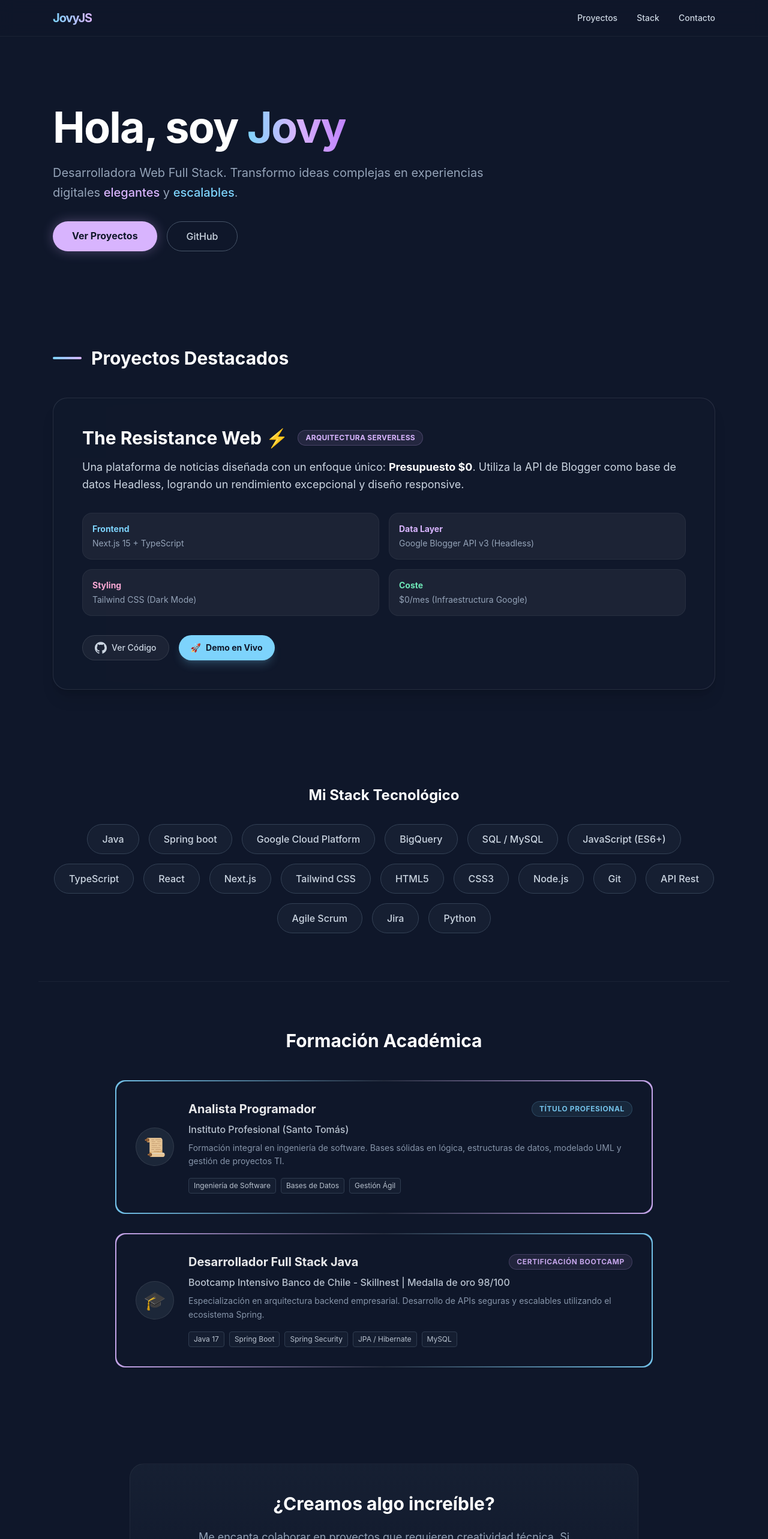
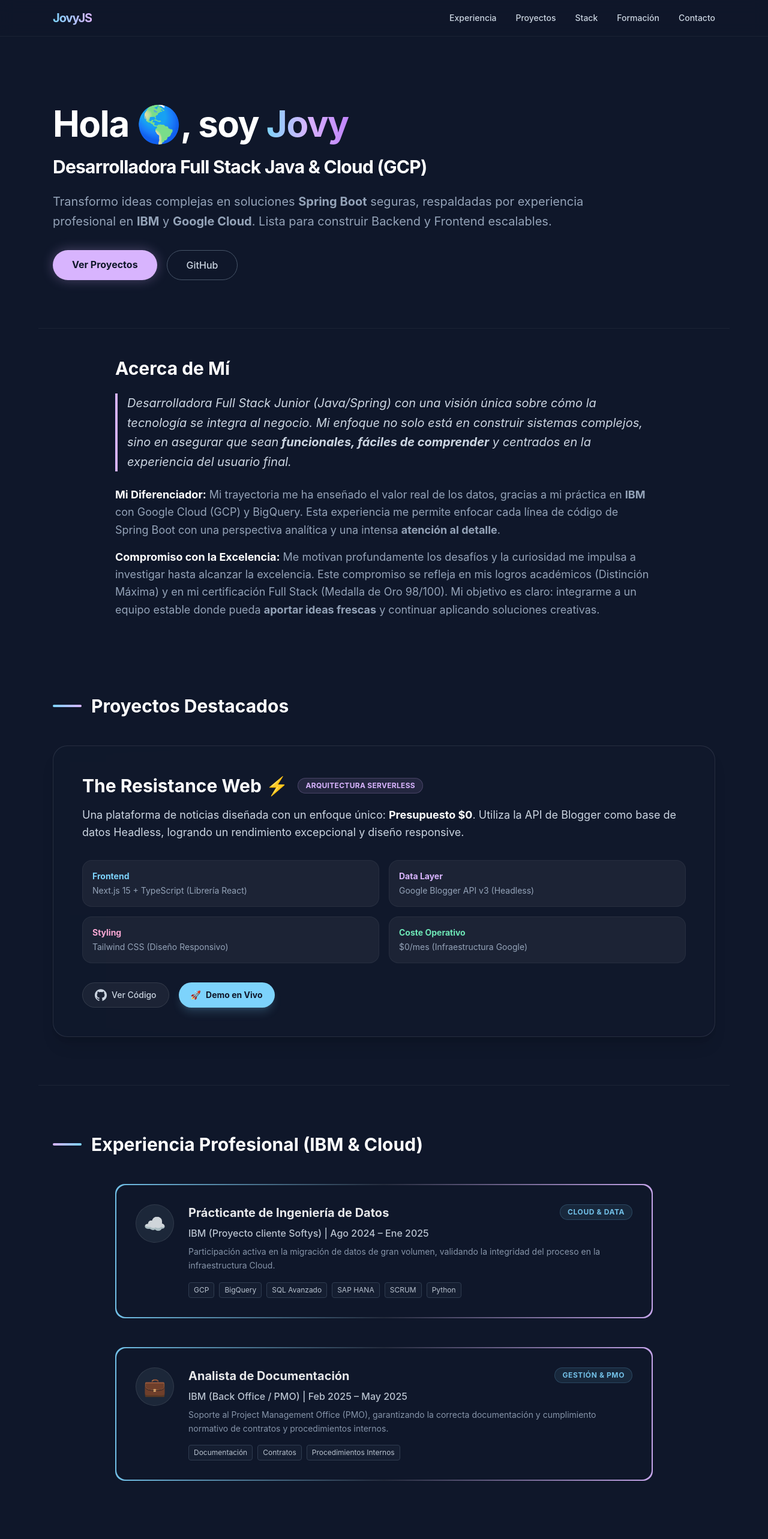
Before and after one commit to jovyscript/portafolio-jovyjs, a React (Vite) app: page / in a window 1280 px wide. Shown: the top 2566 px of the page at 60% size. Built offline with nearby package versions, Linux system fonts and the light colour scheme.

Commit message:
se añaden las secciones: Acerca de mí y Experiencia Profesional

```diff
--- a/src/App.tsx
+++ b/src/App.tsx
@@ -1,11 +1,90 @@
 import { useState } from "react";
+
+// Componente para una tarjeta de experiencia/formación con efecto hover
+const Card = ({
+  icon,
+  title,
+  subtitle,
+  date,
+  description,
+  tags,
+  link,
+  distinction,
+}: any) => (
+  <div className="relative group p-[2px] rounded-2xl bg-gradient-to-r from-jovy-celeste via-white/10 to-jovy-lila opacity-90 hover:opacity-100 transition-all duration-300 hover:shadow-[0_0_30px_rgba(125,211,252,0.15)]">
+    <div className="bg-slate-900 rounded-2xl p-6 md:p-8 flex flex-col md:flex-row items-start gap-6 relative h-full">
+      {/* Icono */}
+      <div className="flex-shrink-0 w-16 h-16 bg-slate-800 rounded-full flex items-center justify-center border border-white/10 group-hover:scale-110 group-hover:bg-jovy-celeste/20 group-hover:border-jovy-celeste/50 transition-all duration-300">
+        <span className="text-3xl">{icon}</span>
+      </div>
+
+      {/* Detalles */}
+      <div className="flex-1 text-center md:text-left">
+        <div className="flex flex-col md:flex-row md:justify-between md:items-start mb-2">
+          <h3 className="text-xl font-bold text-white group-hover:text-jovy-celeste transition-colors">
+            {title}
+          </h3>
+          <span className="inline-block px-3 py-1 bg-jovy-celeste/10 text-jovy-celeste text-xs font-bold border border-jovy-celeste/20 rounded-full mt-2 md:mt-0 uppercase tracking-wider">
+            {distinction || date}
+          </span>
+        </div>
+        <p className="text-slate-300 font-medium mb-2">{subtitle}</p>
+        <p className="text-slate-400 text-sm leading-relaxed mb-4">
+          {description}
+        </p>
+
+        {/* Badges */}
+        {tags && (
+          <div className="flex flex-wrap gap-2 justify-center md:justify-start">
+            {/* Corrección de 'tag' implícitamente 'any' */}
+            {tags.map((tag: string) => (
+              <span
+                key={tag}
+                className="px-2 py-1 text-xs text-slate-300 bg-slate-800/50 rounded border border-slate-700"
+              >
+                {tag}
+              </span>
+            ))}
+          </div>
+        )}
+        {/* Link */}
+        {link && (
+          <a
+            href={link}
+            target="_blank"
+            rel="noopener noreferrer"
+            className="mt-4 inline-block text-jovy-lila hover:text-white transition text-sm font-medium"
+          >
+            Ver Proyecto →
+          </a>
+        )}
+      </div>
+    </div>
+  </div>
+);
 
 function App() {
   const [isMenuOpen, setIsMenuOpen] = useState(false);
 
+  // Definición de colores para Tailwind (asumiendo que estos se cargan)
+  const customColors = {
+    "jovy-bg": "#0f172a",
+    "jovy-lila": "#d8b4fe",
+    "jovy-celeste": "#7dd3fc",
+  };
+
+  // Corrección para el error de propiedades desconocidas en 'style'
+  const rootStyle = {
+    "--color-jovy-bg": customColors["jovy-bg"],
+    "--color-jovy-lila": customColors["jovy-lila"],
+    "--color-jovy-celeste": customColors["jovy-celeste"],
+  } as React.CSSProperties; // Usamos un Type Assertion más específico
+
   return (
-    // Usamos tu fondo oscuro base, pero con selección de texto lila
-    <div className="min-h-screen font-sans bg-jovy-bg text-slate-300 selection:bg-jovy-lila selection:text-slate-900">
+    <div
+      style={rootStyle}
+      className="min-h-screen font-sans bg-jovy-bg text-slate-300 selection:bg-jovy-lila selection:text-slate-900"
+    >
       {/* --- NAV --- */}
       <nav className="fixed w-full backdrop-blur-md bg-jovy-bg/80 border-b border-white/5 z-50">
         <div className="max-w-6xl mx-auto px-6 py-4 flex justify-between items-center">
@@ -16,6 +95,12 @@ function App() {
 
           {/* Menu Desktop */}
           <div className="hidden md:flex space-x-8 text-sm font-medium">
+            <a
+              href="#experiencia"
+              className="hover:text-jovy-celeste transition-colors duration-300"
+            >
+              Experiencia
+            </a>
             <a
               href="#proyectos"
               className="hover:text-jovy-lila transition-colors duration-300"
@@ -29,8 +114,14 @@ function App() {
               Stack
             </a>
             <a
+              href="#formacion"
+              className="hover:text-jovy-lila transition-colors duration-300"
+            >
+              Formación
+            </a>
+            <a
               href="#contacto"
-              className="hover:text-jovy-lila transition-colors duration-300"
+              className="hover:text-jovy-celeste transition-colors duration-300"
             >
               Contacto
             </a>
@@ -49,11 +140,32 @@ function App() {
         {isMenuOpen && (
           <div className="md:hidden bg-jovy-bg border-b border-white/5 p-4 space-y-4 text-center">
             <a
+              href="#experiencia"
+              className="block hover:text-jovy-celeste"
+              onClick={() => setIsMenuOpen(false)}
+            >
+              Experiencia
+            </a>
+            <a
               href="#proyectos"
               className="block hover:text-jovy-lila"
               onClick={() => setIsMenuOpen(false)}
             >
               Proyectos
+            </a>
+            <a
+              href="#habilidades"
+              className="block hover:text-jovy-celeste"
+              onClick={() => setIsMenuOpen(false)}
+            >
+              Stack
+            </a>
+            <a
+              href="#formacion"
+              className="block hover:text-jovy-lila"
+              onClick={() => setIsMenuOpen(false)}
+            >
+              Formación
             </a>
             <a
               href="#contacto"
@@ -65,21 +177,24 @@ function App() {
           </div>
         )}
       </nav>
-
-      {/* --- HERO SECTION --- */}
+      {/* --- HERO SECTION (ACTUALIZADO) --- */}
       <header className="pt-44 pb-20 px-6 max-w-6xl mx-auto">
-        <div className="max-w-3xl">
-          <h1 className="text-5xl md:text-7xl font-bold text-white mb-6 tracking-tight">
-            Hola, soy{" "}
+        <div className="max-w-4xl">
+          <h1 className="text-4xl md:text-6xl font-bold text-white mb-6 tracking-tight">
+            Hola 🌎, soy{" "}
             <span className="text-transparent bg-clip-text bg-gradient-to-r from-jovy-celeste via-jovy-lila to-purple-400">
               Jovy
             </span>
           </h1>
+
+          <h2 className="text-2xl md:text-3xl font-bold text-white mb-6 tracking-tight">
+            Desarrolladora Full Stack Java & Cloud (GCP)
+          </h2>
           <p className="text-xl text-slate-400 mb-8 leading-relaxed">
-            Desarrolladora Web Full Stack. Transformo ideas complejas en
-            experiencias digitales{" "}
-            <span className="text-jovy-lila font-medium">elegantes</span> y{" "}
-            <span className="text-jovy-celeste font-medium">escalables</span>.
+            Transformo ideas complejas en soluciones{" "}
+            <strong>Spring Boot</strong> seguras, respaldadas por experiencia
+            profesional en <strong>IBM</strong> y <strong>Google Cloud</strong>.
+            Lista para construir Backend y Frontend escalables.
           </p>
           <div className="flex flex-wrap gap-4">
             {/* Botón Principal Lila Pastel */}
@@ -101,20 +216,59 @@ function App() {
           </div>
         </div>
       </header>
+      {/* // --- SECCIÓN ACERCA DE MÍ --- */}
+      <section
+        id="acerca-de"
+        className="py-12 px-6 max-w-6xl mx-auto border-t border-white/5"
+      >
+        <div className="max-w-4xl mx-auto">
+          <h2 className="text-3xl font-bold text-white mb-6">Acerca de Mí</h2>
 
-      {/* --- PROYECTOS --- */}
+          {/* Párrafo 1: Visión y Filosofía (Con borde lateral)*/}
+          <p className="text-xl text-slate-300 leading-relaxed border-l-4 border-jovy-lila pl-4 italic">
+            Desarrolladora Full Stack Junior (Java/Spring) con una visión única
+            sobre cómo la tecnología se integra al negocio. Mi enfoque no solo
+            está en construir sistemas complejos, sino en asegurar que sean
+            <strong> funcionales, fáciles de comprender</strong> y centrados en
+            la experiencia del usuario final.
+          </p>
+
+          {/* Párrafo 2: El Diferenciador (IBM/Cloud)*/}
+          <p className="text-lg text-slate-400 leading-relaxed mt-6">
+            <strong className="text-white">Mi Diferenciador:</strong> Mi
+            trayectoria me ha enseñado el valor real de los datos, gracias a mi
+            práctica en <strong>IBM</strong> con Google Cloud (GCP) y BigQuery.
+            Esta experiencia me permite enfocar cada línea de código de Spring
+            Boot con una perspectiva analítica y una intensa{" "}
+            <strong> atención al detalle</strong>.
+          </p>
+
+          {/* Párrafo 3: Compromiso y Metas (Excelencia)*/}
+          <p className="text-lg text-slate-400 leading-relaxed mt-4">
+            <strong className="text-white">
+              Compromiso con la Excelencia:
+            </strong>{" "}
+            Me motivan profundamente los desafíos y la curiosidad me impulsa a
+            investigar hasta alcanzar la excelencia. Este compromiso se refleja
+            en mis logros académicos (Distinción Máxima) y en mi certificación
+            Full Stack (Medalla de Oro 98/100). Mi objetivo es claro: integrarme
+            a un equipo estable donde pueda{" "}
+            <strong>aportar ideas frescas</strong> y continuar aplicando
+            soluciones creativas.
+          </p>
+        </div>
+      </section>
+      {/* --- PROYECTOS (Mantenido y Titulado) --- */}
       <section id="proyectos" className="py-20 px-6 max-w-6xl mx-auto">
         <div className="flex items-center mb-12">
-          {/* Línea decorativa celeste */}
           <span className="w-12 h-1 bg-gradient-to-r from-jovy-celeste to-jovy-lila mr-4 rounded-full"></span>
           <h2 className="text-3xl font-bold text-white">
             Proyectos Destacados
           </h2>
         </div>
 
-        {/* TARJETA DEL PROYECTO ESTRELLA */}
+        {/* TARJETA DEL PROYECTO ESTRELLA (PLATAFORMA DE NOTICIAS) */}
         <div className="group relative bg-slate-900/50 border border-white/10 rounded-3xl overflow-hidden hover:border-jovy-lila/50 transition-all duration-500 shadow-xl">
-          {/* Glow effect detrás de la tarjeta */}
           <div className="absolute -inset-1 bg-gradient-to-r from-jovy-celeste to-jovy-lila opacity-10 group-hover:opacity-20 blur transition duration-500"></div>
 
           <div className="relative p-8 md:p-12 bg-slate-900/90 h-full rounded-3xl">
@@ -136,14 +290,14 @@ function App() {
                   logrando un rendimiento excepcional y diseño responsive.
                 </p>
 
-                {/* Arquitectura Grid - Estilo más suave */}
+                {/* Arquitectura Grid */}
                 <div className="grid grid-cols-1 md:grid-cols-2 gap-4 mb-8">
                   <div className="bg-white/5 p-4 rounded-2xl border border-white/5 hover:border-jovy-celeste/30 transition">
                     <h4 className="text-jovy-celeste text-sm font-bold mb-1">
                       Frontend
                     </h4>
                     <p className="text-sm text-slate-400">
-                      Next.js 15 + TypeScript
+                      Next.js 15 + TypeScript (Librería React)
                     </p>
                   </div>
                   <div className="bg-white/5 p-4 rounded-2xl border border-white/5 hover:border-jovy-lila/30 transition">
@@ -159,12 +313,12 @@ function App() {
                       Styling
                     </h4>
                     <p className="text-sm text-slate-400">
-                      Tailwind CSS (Dark Mode)
+                      Tailwind CSS (Diseño Responsivo)
                     </p>
                   </div>
                   <div className="bg-white/5 p-4 rounded-2xl border border-white/5 hover:border-emerald-300/30 transition">
                     <h4 className="text-emerald-300 text-sm font-bold mb-1">
-                      Coste
+                      Coste Operativo
                     </h4>
                     <p className="text-sm text-slate-400">
                       $0/mes (Infraestructura Google)
@@ -206,7 +360,51 @@ function App() {
           </div>
         </div>
       </section>
+      {/* --- EXPERIENCIA PROFESIONAL (NUEVA SECCIÓN) --- */}
+      <section
+        id="experiencia"
+        className="py-20 px-6 max-w-6xl mx-auto border-t border-white/5"
+      >
+        <div className="flex items-center mb-12">
+          <span className="w-12 h-1 bg-gradient-to-r from-jovy-lila to-jovy-celeste mr-4 rounded-full"></span>
+          <h2 className="text-3xl font-bold text-white">
+            Experiencia Profesional (IBM & Cloud)
+          </h2>
+        </div>
 
+        <div className="max-w-4xl mx-auto space-y-12">
+          {/* Tarjeta IBM - Prácticante de Ingeniería de Datos */}
+          <Card
+            icon="☁️"
+            title="Prácticante de Ingeniería de Datos"
+            subtitle="IBM (Proyecto cliente Softys) | Ago 2024 – Ene 2025"
+            distinction="Cloud & Data"
+            description="Participación activa en la migración de datos de gran volumen, validando la integridad del proceso en la infraestructura Cloud."
+            tags={[
+              "GCP",
+              "BigQuery",
+              "SQL Avanzado",
+              "SAP HANA",
+              "SCRUM",
+              "Python",
+            ]}
+            date={null}
+            link={null}
+          />
+
+          {/* Tarjeta IBM - Analista de Documentación */}
+          <Card
+            icon="💼"
+            title="Analista de Documentación"
+            subtitle="IBM (Back Office / PMO) | Feb 2025 – May 2025"
+            distinction="Gestión & PMO"
+            description="Soporte al Project Management Office (PMO), garantizando la correcta documentación y cumplimiento normativo de contratos y procedimientos internos."
+            tags={["Documentación", "Contratos", "Procedimientos Internos"]}
+            date={null}
+            link={null}
+          />
+        </div>
+      </section>
       {/* --- SKILLS --- */}
       <section id="habilidades" className="py-20 px-6 max-w-6xl mx-auto">
         <h2 className="text-2xl font-bold text-white mb-8 text-center">
@@ -214,25 +412,24 @@ function App() {
         </h2>
         <div className="flex flex-wrap justify-center gap-4">
           {[
-            "Java",
-            "Spring boot",
-            "Google Cloud Platform",
+            "Java (Spring Boot)",
+            "API REST",
+            "GCP (Google Cloud)",
             "BigQuery",
+            "Next.js",
+            "TypeScript",
+            "Tailwind CSS",
             "SQL / MySQL",
+            "JPA / Hibernate",
             "JavaScript (ES6+)",
-            "TypeScript",
             "React",
-            "Next.js",
-            "Tailwind CSS",
-            "HTML5",
-            "CSS3",
-            "Node.js",
-            "Git",
-            "API Rest",
             "Agile Scrum",
-            "Jira",
-            "Python"
-          ].map((skill) => (
+            "Git / GitHub",
+            "Python",
+          ].map(
+            (
+              skill: string // Corrección de 'skill' implícitamente 'any'
+            ) => (
               <div
                 key={skill}
                 className="px-6 py-3 bg-slate-800/50 rounded-full border border-slate-700 hover:border-jovy-lila hover:bg-slate-800 transition-all duration-300 cursor-default hover:shadow-[0_0_15px_rgba(216,180,254,0.2)]"
@@ -241,20 +438,20 @@ function App() {
                   {skill}
                 </span>
               </div>
-          ))}
+            )
+          )}
         </div>
       </section>
-
-{/* --- FORMACIÓN & CERTIFICACIONES (Diseño Unificado) --- */}
+      {/* --- FORMACIÓN & CERTIFICACIONES (ACTUALIZADO) --- */}
       <section className="py-20 px-6 max-w-6xl mx-auto border-t border-white/5">
-        <h2 className="text-3xl font-bold text-white mb-12 text-center">Formación Académica</h2>
+        <h2 className="text-3xl font-bold text-white mb-12 text-center">
+          Formación Académica
+        </h2>
 
         <div className="max-w-4xl mx-auto space-y-8">
-
           {/* 1. Título de Analista Programador */}
           <div className="relative group p-[2px] rounded-2xl bg-gradient-to-r from-jovy-celeste via-white/10 to-jovy-lila opacity-90 hover:opacity-100 transition-all duration-300 hover:shadow-[0_0_30px_rgba(125,211,252,0.15)]">
             <div className="bg-slate-900 rounded-2xl p-6 md:p-8 flex flex-col md:flex-row items-center gap-6 relative h-full">
-
               {/* Icono */}
               <div className="flex-shrink-0 w-16 h-16 bg-slate-800 rounded-full flex items-center justify-center border border-white/10 group-hover:scale-110 group-hover:bg-jovy-celeste/20 group-hover:border-jovy-celeste/50 transition-all duration-300">
                 <span className="text-3xl">📜</span>
@@ -263,21 +460,33 @@ function App() {
               {/* Detalles */}
               <div className="flex-1 text-center md:text-left">
                 <div className="flex flex-col md:flex-row md:justify-between md:items-center mb-2">
-                  <h3 className="text-xl font-bold text-white group-hover:text-jovy-celeste transition-colors">Analista Programador</h3>
+                  <h3 className="text-xl font-bold text-white group-hover:text-jovy-celeste transition-colors">
+                    Analista Programador
+                  </h3>
                   <span className="inline-block px-3 py-1 bg-jovy-celeste/10 text-jovy-celeste text-xs font-bold border border-jovy-celeste/20 rounded-full mt-2 md:mt-0 uppercase tracking-wider">
                     Título Profesional
                   </span>
                 </div>
-                <p className="text-slate-300 font-medium mb-2">Instituto Profesional (Santo Tomás)</p>
+                <p className="text-slate-300 font-medium mb-2">
+                  Instituto Profesional (Santo Tomás) | Distinción Máxima (promedio 6.4)
+                </p>
                 <p className="text-slate-400 text-sm leading-relaxed mb-4">
-                  Formación integral en ingeniería de software. Bases sólidas en lógica, estructuras de datos, modelado UML y gestión de proyectos TI.
+                  Formación integral en ingeniería de software. Bases sólidas en
+                  lógica, estructuras de datos, modelado UML y gestión de
+                  proyectos TI.
                 </p>
 
                 {/* Badges */}
                 <div className="flex flex-wrap gap-2 justify-center md:justify-start">
-                  <span className="px-2 py-1 text-xs text-slate-300 bg-slate-800/50 border border-slate-700 rounded">Ingeniería de Software</span>
-                  <span className="px-2 py-1 text-xs text-slate-300 bg-slate-800/50 border border-slate-700 rounded">Bases de Datos</span>
-                  <span className="px-2 py-1 text-xs text-slate-300 bg-slate-800/50 border border-slate-700 rounded">Gestión Ágil</span>
+                  <span className="px-2 py-1 text-xs text-slate-300 bg-slate-800/50 border border-slate-700 rounded">
+                    Ingeniería de Software
+                  </span>
+                  <span className="px-2 py-1 text-xs text-slate-300 bg-slate-800/50 border border-slate-700 rounded">
+                    Bases de Datos
+                  </span>
+                  <span className="px-2 py-1 text-xs text-slate-300 bg-slate-800/50 border border-slate-700 rounded">
+                    Gestión Ágil
+                  </span>
                 </div>
               </div>
             </div>
@@ -286,7 +495,6 @@ function App() {
           {/* 2. Certificación Java */}
           <div className="relative group p-[2px] rounded-2xl bg-gradient-to-r from-jovy-lila via-white/10 to-jovy-celeste opacity-90 hover:opacity-100 transition-all duration-300 hover:shadow-[0_0_30px_rgba(216,180,254,0.15)]">
             <div className="bg-slate-900 rounded-2xl p-6 md:p-8 flex flex-col md:flex-row items-center gap-6 relative h-full">
-
               {/* Icono */}
               <div className="flex-shrink-0 w-16 h-16 bg-slate-800 rounded-full flex items-center justify-center border border-white/10 group-hover:scale-110 group-hover:bg-jovy-lila/20 group-hover:border-jovy-lila/50 transition-all duration-300">
                 <span className="text-3xl">🎓</span>
@@ -295,20 +503,35 @@ function App() {
               {/* Detalles */}
               <div className="flex-1 text-center md:text-left">
                 <div className="flex flex-col md:flex-row md:justify-between md:items-center mb-2">
-                  <h3 className="text-xl font-bold text-white group-hover:text-jovy-lila transition-colors">Desarrollador Full Stack Java</h3>
+                  <h3 className="text-xl font-bold text-white group-hover:text-jovy-lila transition-colors">
+                    Desarrollador Full Stack Java
+                  </h3>
                   <span className="inline-block px-3 py-1 bg-jovy-lila/10 text-jovy-lila text-xs font-bold border border-jovy-lila/20 rounded-full mt-2 md:mt-0 uppercase tracking-wider">
                     Certificación Bootcamp
                   </span>
                 </div>
-                <p className="text-slate-300 font-medium mb-2">Bootcamp Intensivo Banco de Chile - Skillnest | Medalla de oro 98/100</p>
+                <p className="text-slate-300 font-medium mb-2">
+                  Bootcamp Intensivo Banco de Chile - Skillnest | Medalla de oro (98/100)
+                </p>
                 <p className="text-slate-400 text-sm leading-relaxed mb-4">
-                  Especialización en arquitectura backend empresarial. Desarrollo de APIs seguras y escalables utilizando el ecosistema Spring.
+                  Especialización en arquitectura backend empresarial.
+                  Desarrollo de APIs seguras y escalables utilizando el
+                  ecosistema Spring.
                 </p>
 
                 {/* Badges */}
                 <div className="flex flex-wrap gap-2 justify-center md:justify-start">
-                  {['Java 17', 'Spring Boot', 'Spring Security', 'JPA / Hibernate', 'MySQL'].map((tech) => (
-                    <span key={tech} className="px-2 py-1 text-xs text-slate-300 bg-slate-800/50 rounded border border-slate-700">
+                  {[
+                    "Java 17",
+                    "Spring Boot",
+                    "Spring Security",
+                    "JPA / Hibernate",
+                    "MySQL",
+                  ].map((tech) => (
+                    <span
+                      key={tech}
+                      className="px-2 py-1 text-xs text-slate-300 bg-slate-800/50 rounded border border-slate-700"
+                    >
                       {tech}
                     </span>
                   ))}
@@ -316,10 +539,8 @@ function App() {
               </div>
             </div>
           </div>
-
         </div>
       </section>
-
       {/* --- CONTACTO --- */}
       <section
         id="contacto"
@@ -341,7 +562,6 @@ function App() {
           </a>
         </div>
       </section>
-
       <footer className="py-8 text-center text-slate-500 text-sm border-t border-white/5">
         <p>&copy; {new Date().getFullYear()} JovyJS. Hecho con 💜 y React.</p>
       </footer>
```
Lines whose indentation alone changed are shown as unchanged.
